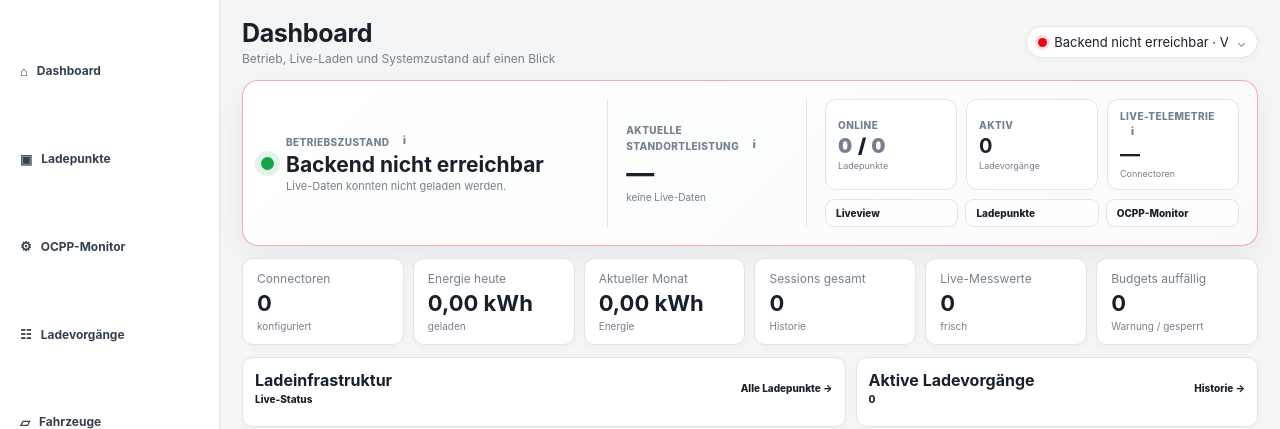
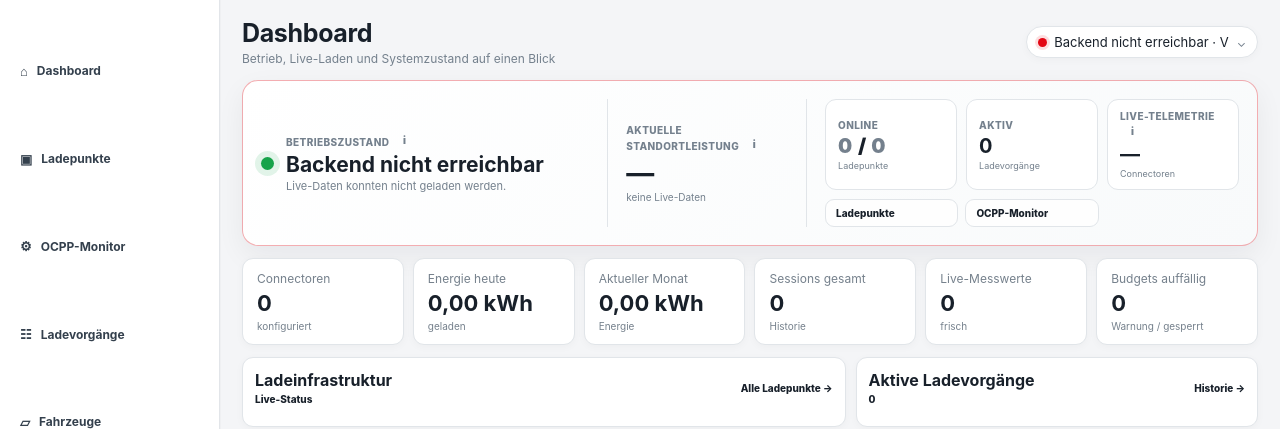
Before and after one commit to hotteftw1981/VoltCore-Community, a Python web app: template app/templates/dashboard.html in a window 1280 px wide. Shown: the top 429 px of the page. Run offline with Jinja, Linux system fonts and the light colour scheme; the template is opened without the code that fills it, so the values that code supplies are empty.

Commit message:
community: remove LiveView dashboard shortcut

```diff
--- a/app/templates/dashboard.html
+++ b/app/templates/dashboard.html
@@ -16,7 +16,6 @@
       <div class="dashboard-hero-metric"><span>Live-Telemetrie <button type="button" class="context-help" aria-label="Info: Live-Telemetrie" aria-haspopup="dialog" aria-expanded="false" data-help-title="Live-Telemetrie" data-help="Zeigt, wie viele Connectoren gerade frische OCPP-Messwerte liefern. Verzögerte oder veraltete Werte werden getrennt behandelt.">i</button></span><b id="heroTelemetry">—</b><small>Connectoren</small></div>
     </div>
     <nav class="dashboard-hero-actions" aria-label="Dashboard Schnellzugriff">
-      <a class="dashboard-hero-action" href="/liveview"><span>Liveview</span><small>Live-Daten</small></a>
       <a class="dashboard-hero-action" href="/charge-points"><span>Ladepunkte</span><small>Verwalten</small></a>
       <a class="dashboard-hero-action" href="/ocpp-monitor"><span>OCPP-Monitor</span><small>Diagnose</small></a>
     </nav>
```
